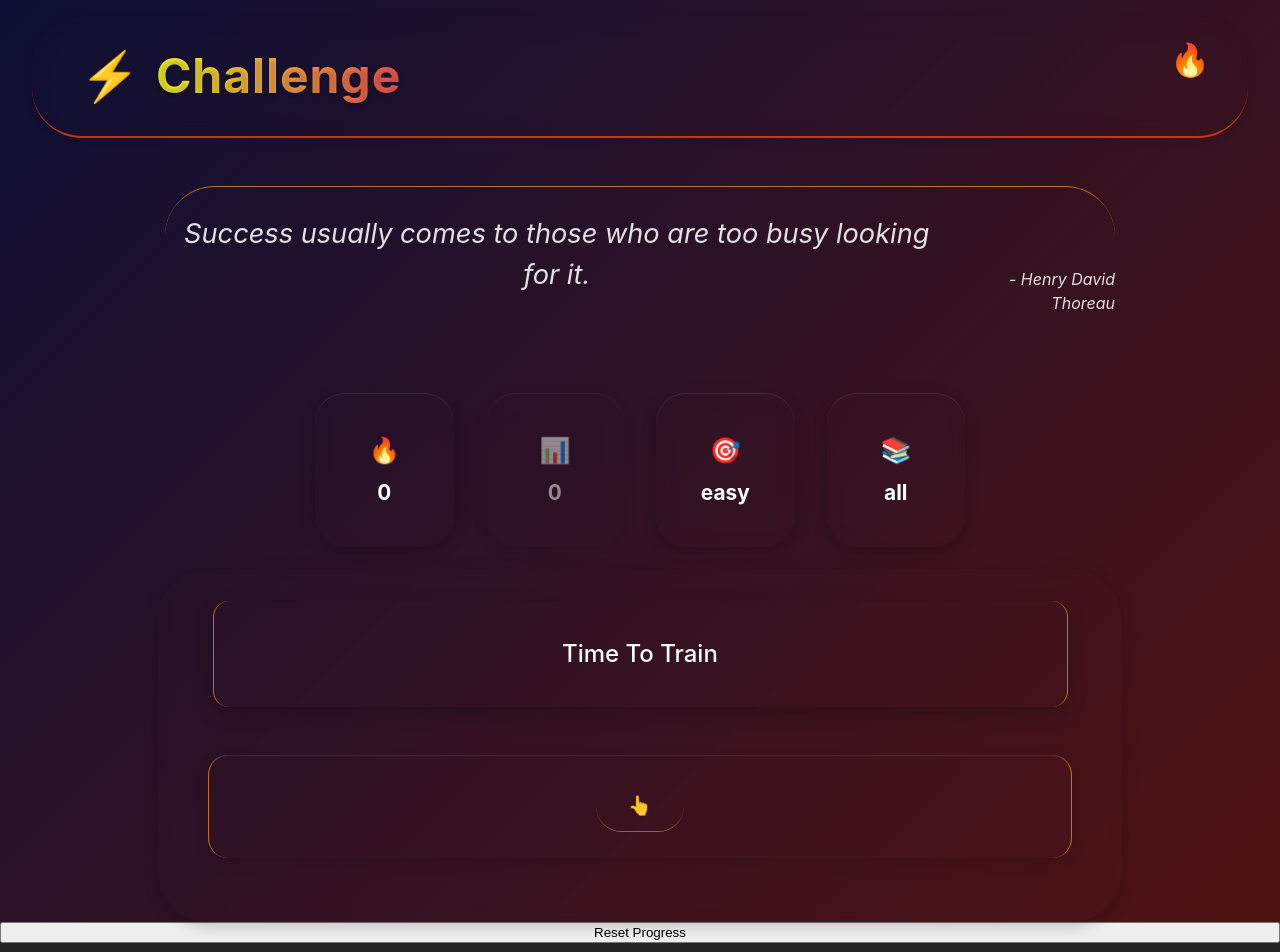
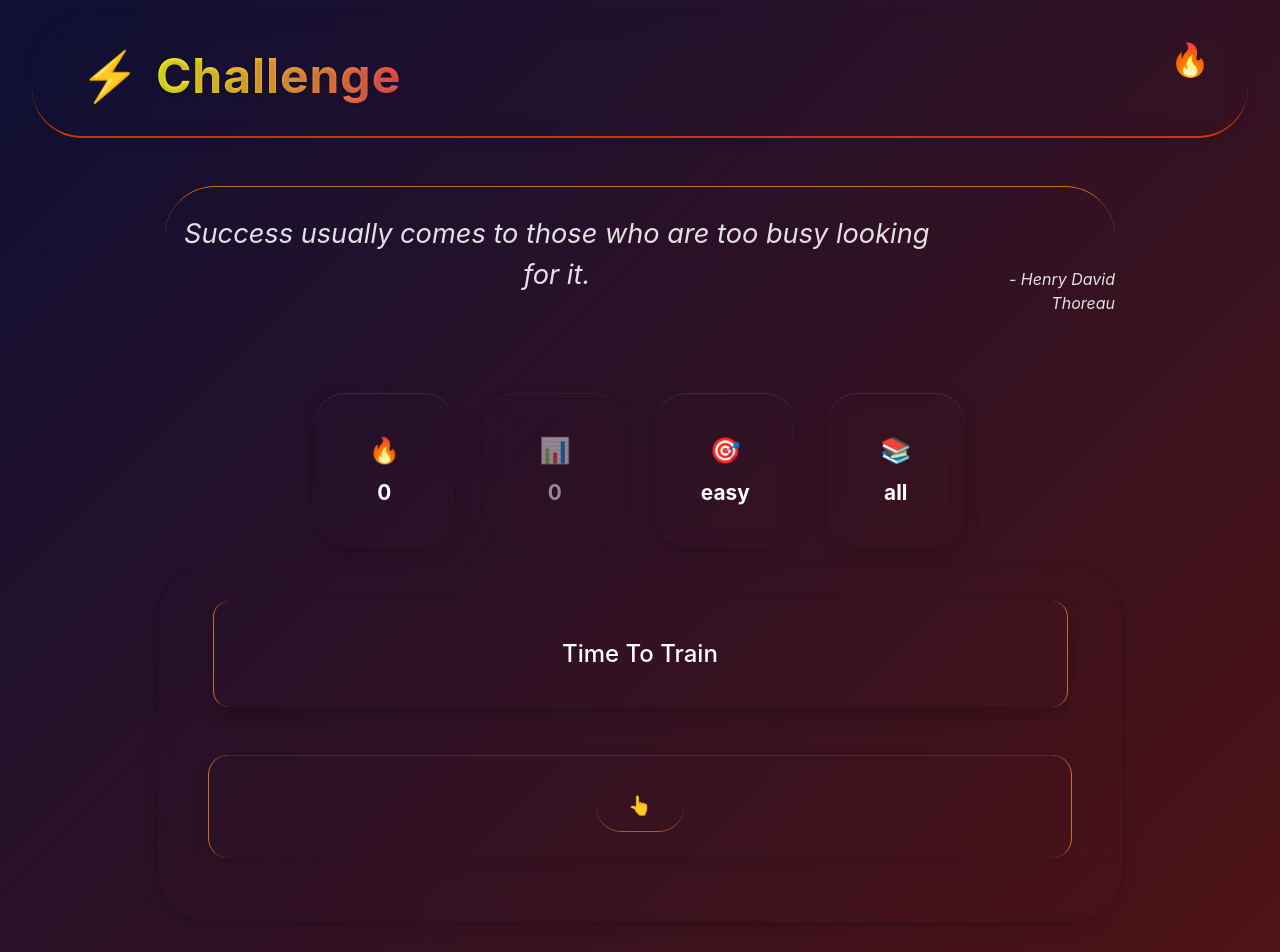
Before and after one commit to robertoandino/challenge-me, a React (Vite) app: page / in a window 1280 px wide. Shown: the top 952 px of the page. Built offline with nearby package versions, Linux system fonts and the light colour scheme.

Commit message:
Add css for temp reset button

```diff
--- a/src/pages/Home/Home.css
+++ b/src/pages/Home/Home.css
@@ -48,3 +48,16 @@
     0%, 100% { opacity: 0; transform: translateX(-50%) translateY(-20px); }
     10%, 90% { opacity: 1; transform: translateX(-50%) translateY(40px);}
 }
+
+
+.reset-button {
+    display: flex;
+    justify-content: center;
+    align-items: center;
+    width: 30%;
+    margin: 50px auto;
+    background: transparent;
+    border-color: orange;
+    padding: 10px;
+    font-size: 20px;
+}
--- a/src/pages/Home/Home.tsx
+++ b/src/pages/Home/Home.tsx
@@ -320,7 +320,7 @@ const Home: React.FC = () => {
 
             {/*Temporary Reset Button*/}
             <button onClick={clearChallengeData} className="reset-button">
-                Reset Progress
+                Reset Progress (Dev Temp)
             </button>
         </main>
     );
```
